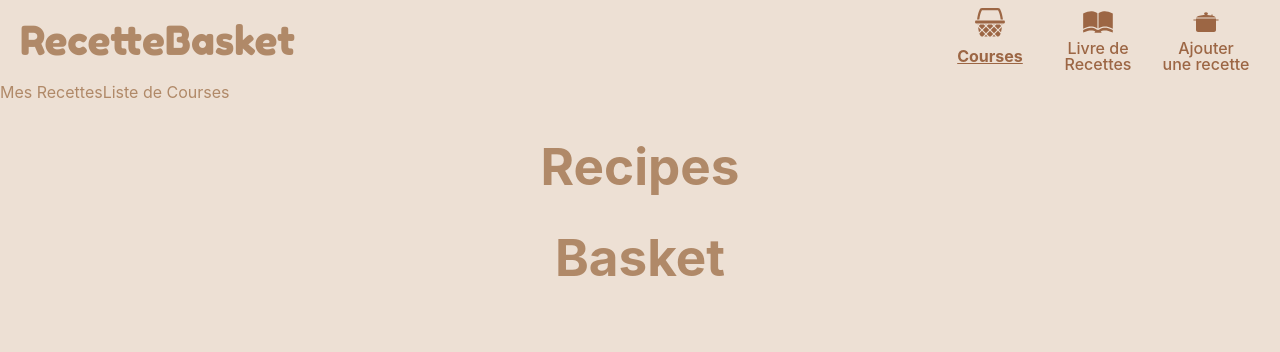
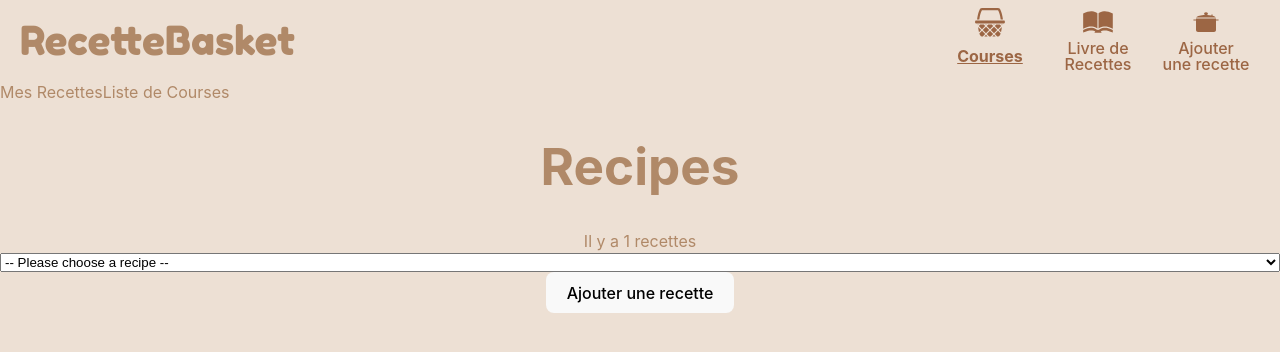
Before and after one commit to charlottemllt/recipes-app, a React (Vite) app: page / in a window 1280 px wide. Shown: the top 352 px of the page. Built offline with nearby package versions, Linux system fonts and the light colour scheme.

Commit message:
add context and started homepage

```diff
--- a/src/App.css
+++ b/src/App.css
@@ -88,6 +88,10 @@
 .Homepage{
   nav{
     display: flex;
+  }
+  .selectList{
+    display: flex;
+    flex-direction: column;
   }
 }
 
--- a/src/App.jsx
+++ b/src/App.jsx
@@ -7,9 +7,6 @@ import NewRecipe from "./pages/NewRecipe"
 import RecipeDetails from "./pages/RecipeDetails"
 import Header from "./components/Header";
 
-import RECIPES from './config/recipes.json'
-import INGREDIENTS from './config/recipes.json'
-
 function App() {
 
   return (
@@ -17,7 +14,7 @@ function App() {
       <Header />
       <Routes>
         <Route path="/" element={<Homepage />}></Route>
-        <Route path="/recipes_book" element={<RecipesBook recipes={RECIPES} ingredients={INGREDIENTS}/>}></Route>
+        <Route path="/recipes_book" element={<RecipesBook />}></Route>
         <Route path="/new_recipe" element={<NewRecipe />}></Route>
         <Route path="/details/:indexRecipe" element={<RecipeDetails />}></Route>
       </Routes>
--- a/src/components/Basket.jsx
+++ b/src/components/Basket.jsx
@@ -1,6 +1,24 @@
+import { useContext, useEffect } from 'react';
+
+import { RecipesContext } from "../context/RecipesContext";
+
+import RECIPES from '../config/recipes.json'
+
 function Basket(){
+    const {recipes, setRecipes} = useContext(RecipesContext);
+    const allRecipes = RECIPES
+
     return (
-        <h1>Basket</h1>
+        <>
+            <h1>Basket</h1>
+            <div>Vous avez choisi:</div>
+            {
+                recipes.map( (recipeObj, index) => {
+                    const idSelected = recipeObj["index"]
+                    return <div key={index}>{recipeObj["quantity"]} {allRecipes[idSelected]["Name"]}</div>
+                })
+            }
+        </>
     )
 }
 
--- a/src/components/Header.jsx
+++ b/src/components/Header.jsx
@@ -1,20 +1,43 @@
 import { Link } from "react-router-dom";
+import { useState } from 'react';
+
 import { GiBasket, GiOpenBook, GiCookingPot } from "react-icons/gi";
 import NavItem from "./NavItem"
 
 function Header(){
+    const [pageSelected, setPage] = useState("basket")
+
+    function setPageAsBasket(){
+        setPage("basket")
+    }
+    function setPageAsRecipes(){
+        setPage("recipes")
+    }
+    function setPageAsAddRecipe(){
+        setPage("add_recipe")
+    }
+
     return (
         <div className="Header">
             <div className="appTitle">RecetteBasket</div>
             <nav>
-                <Link to="/" className="nav-item">
-                    <NavItem icon={<GiBasket className="icon" />} selected={true} text="Courses" />
+                <Link to="/" className="nav-item" onClick={setPageAsBasket}>
+                    <NavItem
+                        icon={<GiBasket className="icon" />}
+                        selected={pageSelected === "basket"}
+                        text="Courses" />
                 </Link>
-                <Link to="/recipes_book" className="nav-item">
-                    <NavItem icon={<GiOpenBook className="icon" />} selected={false} text="Livre de Recettes" />
+                <Link to="/recipes_book" className="nav-item" onClick={setPageAsRecipes}>
+                    <NavItem
+                        icon={<GiOpenBook className="icon" />}
+                        selected={pageSelected === "recipes"}
+                        text="Livre de Recettes" />
                 </Link>
-                <Link to="/new_recipe" className="nav-item">
-                    <NavItem icon={<GiCookingPot className="icon" />} selected={false} text="Ajouter une recette" />
+                <Link to="/new_recipe" className="nav-item" onClick={setPageAsAddRecipe}>
+                    <NavItem
+                        icon={<GiCookingPot className="icon" />}
+                        selected={pageSelected === "add_recipe"}
+                        text="Ajouter une recette" />
                 </Link>
             </nav>
         </div>
--- a/src/components/Recipes.jsx
+++ b/src/components/Recipes.jsx
@@ -1,6 +1,61 @@
+import { useContext, useEffect } from 'react';
+
+import { RecipesContext } from "../context/RecipesContext";
+
+import RECIPES from '../config/recipes.json'
+
 function Recipes(){
+    // const [numberOfRecipes, setNumberOfRecipes] = useState(1)
+    const {recipes, setRecipes} = useContext(RecipesContext);
+    const allRecipes = RECIPES
+
+    function updateRecipes(e, indexSelect){
+        let recipesCopy = [ ...recipes]
+        recipesCopy[indexSelect] = {
+            index: e.target.value,
+            quantity: 1
+        }
+        setRecipes(recipesCopy)
+    }
+    function addRecipe(){
+        console.log(recipes)
+        let newRecipes = recipes.concat([{
+            index: "001",
+            quantity: 1
+        }])
+        setRecipes(newRecipes)
+    }
+
+    useEffect(
+        () => console.log(recipes),
+        [recipes]
+    )
+
     return (
-        <h1>Recipes</h1>
+        <>
+            <h1>Recipes</h1>
+            <div>Il y a {recipes.length} recettes</div>
+
+            <div className="selectList">
+                {
+                    Array.from({length: recipes.length}, (x, i) => i).map( (indexSelect) => {
+                        return <select key={`select-${indexSelect}`} name="recipes" onChange={(e) => updateRecipes(e, indexSelect)}>
+                                    <option value="">-- Please choose a recipe --</option>
+                                    {
+                                        Object.keys(allRecipes).map( (recipeID) => {
+                                            const recipeName = allRecipes[recipeID]["Name"]
+                                            return <option value={recipeID} key={recipeID}>{recipeName}</option>
+                                        })
+                                    }
+                                </select>
+                    })
+                }
+            </div>
+
+            {/* <div onClick={ () => {setNumberOfRecipes(numberOfRecipes - 1)}}>Delete</div> */}
+
+            <button onClick={ () => addRecipe()}>Ajouter une recette</button>
+        </>
     )
 }
 
--- a/src/config/recipes.json
+++ b/src/config/recipes.json
@@ -1,5 +1,5 @@
 {
-    "001":{
+    "001": {
         "ID": "001",
         "Name": "Salade César",
         "Nombre de personnes": 2,
@@ -11,7 +11,7 @@
         "Temps": 20
     },
 
-    "002":{
+    "002": {
         "ID": "002",
         "Name": "Bowl Poulet",
         "Nombre de personnes": 2,
@@ -24,7 +24,7 @@
         "Temps": 45
     },
 
-    "003":{
+    "003": {
         "ID": "003",
         "Name": "Cuisse de poulet et légumes rôtis au thym",
         "Nombre de personnes": 2,
--- /dev/null
+++ b/src/context/RecipesContext.jsx
@@ -0,0 +1,32 @@
+import { createContext, useState} from 'react';
+
+let Recipes = [
+    {
+        index: "001",
+        quantity: 1
+    }
+]
+
+export const RecipesContext = createContext({
+    recipes: Recipes,
+    setRecipes: () => {}
+});
+
+export const RecipesContextProvider = (props) => {
+    const setRecipes = (recipes) => {
+        setState({...state, recipes: recipes})
+    }
+
+    const initState = {
+        recipes: Recipes,
+        setRecipes: setRecipes
+    }
+
+    const [state, setState] = useState(initState)
+
+    return (
+        <RecipesContext.Provider value={state}>
+            {props.children}
+        </RecipesContext.Provider>
+    )
+};
--- a/src/pages/Homepage.jsx
+++ b/src/pages/Homepage.jsx
@@ -1,24 +1,30 @@
-// import { Routes, Route, Link } from "react-router-dom";
+import { useState } from 'react';
+
+import { RecipesContextProvider } from "../context/RecipesContext";
 import Recipes from "../components/Recipes";
 import Basket from "../components/Basket";
 
 function Homepage(){
+    const [pageSelected, setPage] = useState("recipes")
+    // const {recipes, setRecipes} = useContext(RecipesContext)
+
+    function setPageAsBasket(){
+        setPage("basket")
+    }
+    function setPageAsRecipes(){
+        setPage("recipes")
+    }
+
     return (
         <div className="Homepage">
             <nav>
-                <div>Mes Recettes</div>
-                <div>Liste de Courses</div>
+                <div onClick={() => setPageAsRecipes()}>Mes Recettes</div>
+                <div onClick={() => setPageAsBasket()}>Liste de Courses</div>
             </nav>
-            <Recipes />
-            <Basket />
-            {/* <nav>
-                <Link to="/recipes" className="nav-item">Mes Recettes</Link>
-                <Link to="/basket" className="nav-item">Ma liste de courses</Link>
-            </nav>
-            <Routes>
-                <Route path="/recipes" element={<Recipes />}></Route>
-                <Route path="/basket" element={<Basket />}></Route>
-            </Routes> */}
+            <RecipesContextProvider>
+                {pageSelected === "recipes" && <Recipes />}
+                {pageSelected === "basket" && <Basket />}
+            </RecipesContextProvider>
         </div>
     )
 }
--- a/src/pages/RecipeDetails.jsx
+++ b/src/pages/RecipeDetails.jsx
@@ -80,9 +80,9 @@ function RecipeDetails(){
                     <div className="stepDescription">Faites chauffer une poêle légèrement huilée à feu moyen.</div>
                 </div>
             </div>
-            <div className="addRecipeBtn Btn">
+            {/* <div className="addRecipeBtn Btn">
                 Ajouter à la liste
-            </div>
+            </div> */}
             <Link to="/recipes_book" className="allRecipesBtn Btn">
                 Voir toutes les recettes
             </Link>
--- a/src/pages/RecipesBook.jsx
+++ b/src/pages/RecipesBook.jsx
@@ -1,10 +1,11 @@
 import RecipeCard from './../components/RecipeCard'
 
-function RecipesBook(props){
-    const recipes = props.recipes
-    const recipes_cards = Object.keys(recipes).map( (index_recipe) => {
+import RECIPES from '../config/recipes.json'
+
+function RecipesBook(){
+    const recipes_cards = Object.keys(RECIPES).map( (index_recipe) => {
         return (
-            <RecipeCard key={`recipe-${recipes[index_recipe]["ID"]}`} recipe={recipes[index_recipe]} />
+            <RecipeCard key={`recipe-${RECIPES[index_recipe]["ID"]}`} recipe={RECIPES[index_recipe]} />
         )
     })
 
```
